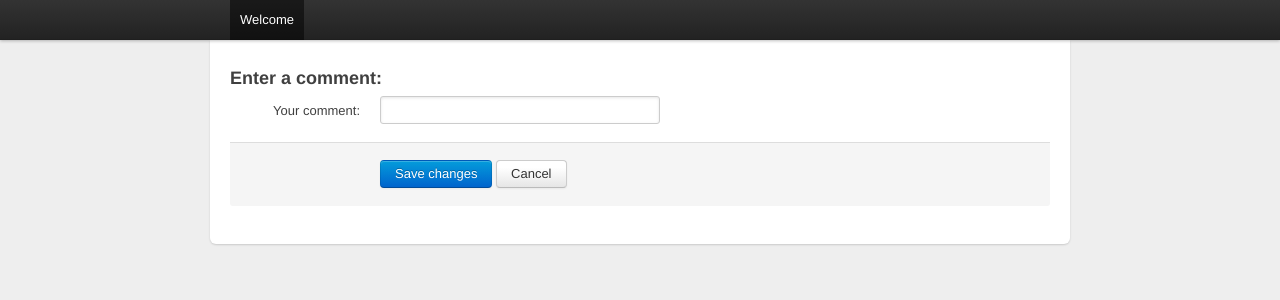
After one commit to jgumbley/base_flask_project, a Flask app: page /comment/add in a window 1280 px wide. The commit adds this page. Shown: the top 300 px of the page. Run offline with Flask 2, Linux system fonts and the light colour scheme; some libraries are stand-ins or nearby versions.

Commit message:
added very basic 40 char guestbook functionality

```diff
--- a/app.py
+++ b/app.py
@@ -1,8 +1,9 @@
 from flask import Flask
 from flask import render_template
-from sqlalchemy.exc import ProgrammingError, OperationalError
+from flask.globals import request
+from logbook import warning
 from werkzeug.utils import redirect
-from orm import orm
+from orm import orm, ContentItem
 from database.api import DatabaseSchema
 
 app = Flask(__name__)
@@ -14,8 +15,22 @@ orm.init_app(app)
 
 @app.route('/')
 def index():
-    # version = orm.session.query(DatabaseVersion).first().version
-    return render_template('index.html' )
+    comments = orm.session.query(ContentItem).all()
+    return render_template('index.html', comments=comments )
+
+@app.route('/comment/add')
+def comment_add_form():
+    return render_template('addcomment.html' )
+
+@app.route('/comment/add', methods=['POST'])
+def comment_add():
+    comment = ContentItem()
+    comment.test_item = request.form["test_item"]
+    orm.session.merge(comment)
+    orm.session.commit()
+    return redirect('/')
+
+# this could be its own blueprint
 
 from basic_auth import requires_auth
 
@@ -23,9 +38,7 @@ from basic_auth import requires_auth
 @requires_auth
 def sysadmin():
     schema = DatabaseSchema(conn_url)
-    return render_template('sysadmin.html',
-                        db_ver_num = schema.status(),
-                        )
+    return render_template('sysadmin.html', db_ver_num = schema.status() )
 
 @app.route('/sysaction/initiate-schema')
 @requires_auth
--- /dev/null
+++ b/templates/addcomment.html
@@ -0,0 +1,42 @@
+{% extends "layout.html" %}
+
+{% block body %}
+
+    <div class="topbar">
+      <div class="fill">
+        <div class="container">
+          <ul class="nav">
+            <li class="active"><a href="/welcome#">Welcome</a></li>
+            <!--<li><a href="/postcards">Postcards</a></li>-->
+            <!--<li><a href="/offtopic">Off Topic</a></li>-->
+            <!--<li><a href="/all">All</a></li>-->
+          </ul>
+      <!--
+          <form action="" class="pull-right">
+            <input class="input-small" type="text" placeholder="Username">
+            <input class="input-small" type="password" placeholder="Password">
+            <button class="btn" type="submit">Sign in</button>
+          </form>
+      -->
+        </div>
+      </div>
+    </div>
+
+    <div class="container">
+
+      <div class="content">
+          <h3>Enter a comment:</h3>
+          <form method=post>
+             <div class="clearfix">
+            <label for="xlInput">Your comment:</label>
+            <div class="input">
+              <input class="xlarge" id="test_item" name="test_item" size="30" type="text">
+            </div>
+          </div>
+             <div class="actions">
+                <input type="submit" class="btn primary" value="Save changes">&nbsp;<button type="reset" class="btn">Cancel</button>
+          </div>
+          </form>
+      </div>
+
+{% endblock %}
```
Also changed, not shown: orm.py (+13 -2 lines), templates/index.html (+16 -0 lines).
